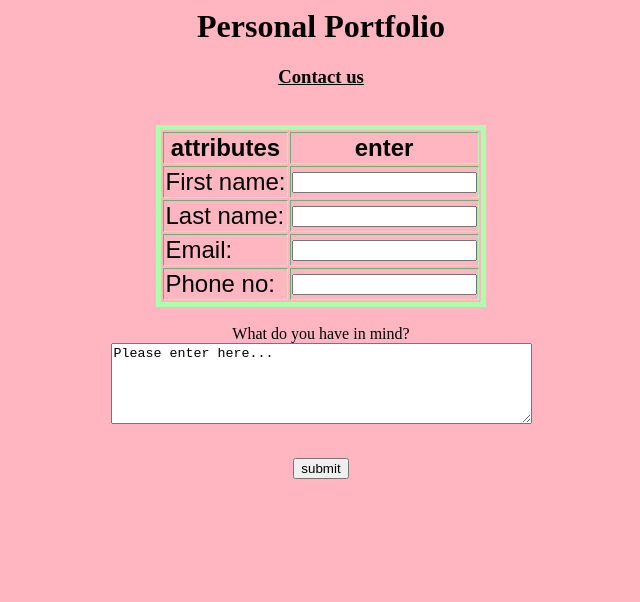
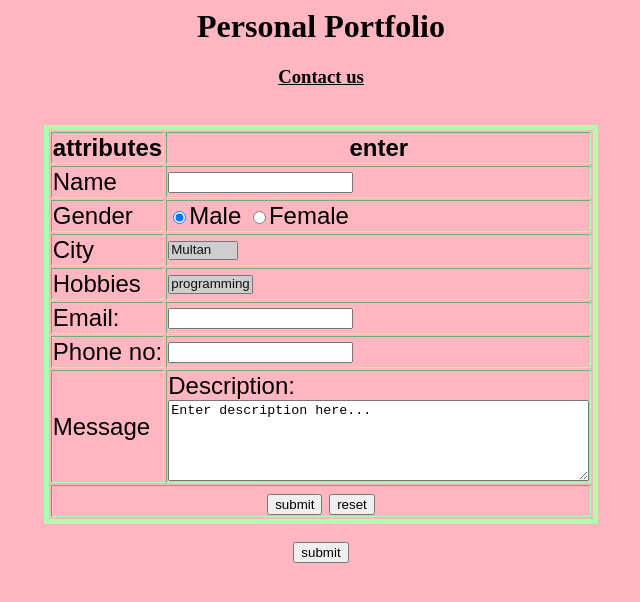
Before and after one commit to 2024-roshni/resume, a plain HTML site: page contact us.html in a window 1280 px wide. Shown: the whole page, without its empty margins (319-959 px from the left). Drawn offline with Linux system fonts and the light colour scheme.

Commit message:
Update contact us.html

```diff
--- a/contact us.html
+++ b/contact us.html
@@ -20,18 +20,47 @@ Contact us
 </tr>
 <tr>
 <td>
-First name:
+Name
 </td>
 <td>
-<input type="text" name="First_name"/>
+<input type="text" name="name">
+</tr>
+
+<tr>
+<td>
+Gender
+</td>
+<td>
+<input type="radio" name="gender" value="male" checked>Male
+<input type="radio" name="gender" value="female" >Female
 </td>
 </tr>
+
 <tr>
 <td>
-Last name:
+City
 </td>
 <td>
-<input type="text" name="Last_name"/>
+<select name="dropdown" size="1" multiple>
+<option value="multan" selected>Multan</option>
+<option value="lahore" >Lahore</option>
+<option value="islamabad">Islamabad</option>
+<option value="karachi">Karachi</option>
+<option value="sadiqabad">Sadiqabad</option>
+</select>
+</td>
+</tr>
+
+<tr>
+<td>
+Hobbies
+</td>
+<td>
+<select name="dropdown" size="1" multiple>
+<option value="programming" selected>programming</option>
+<option value="reading" >Reading</option>
+<option value="collecting">Collecting</option>
+</select>
 </td>
 </tr>
 <tr>
@@ -42,6 +71,7 @@ Email:
 <input type="text" name="email"/>
 </td>
 </tr>
+
  <tr>
 <td>
 Phone no:
@@ -50,16 +80,31 @@ Phone no:
  <input type="text" name="phone"/>
 </td>
 </tr>
+
+<tr>
+<td>
+Message
+</td>
+<td>
+Description:<br>
+<textarea rows="5" cols="50" name="description">
+Enter description here...
+</textarea>
+</td>
+</tr>
+
+<tr>
+<td colspan="2" style="text-align:center;">
+<input type="submit" name="submit" value="submit" align="center"/>
+<input type="reset" name="reset" value="reset"/>
+</td>
+</tr>
+</form>
+
+
 </form>
 </table>
-<br>
-What do you have in mind?
-<br>
-<form>
-<textarea rows="5" cols="50" name="description">
-Please enter here...
-</textarea>
-</form>
+
 
 <br>
 <form>
```
Lines whose indentation alone changed are shown as unchanged.
